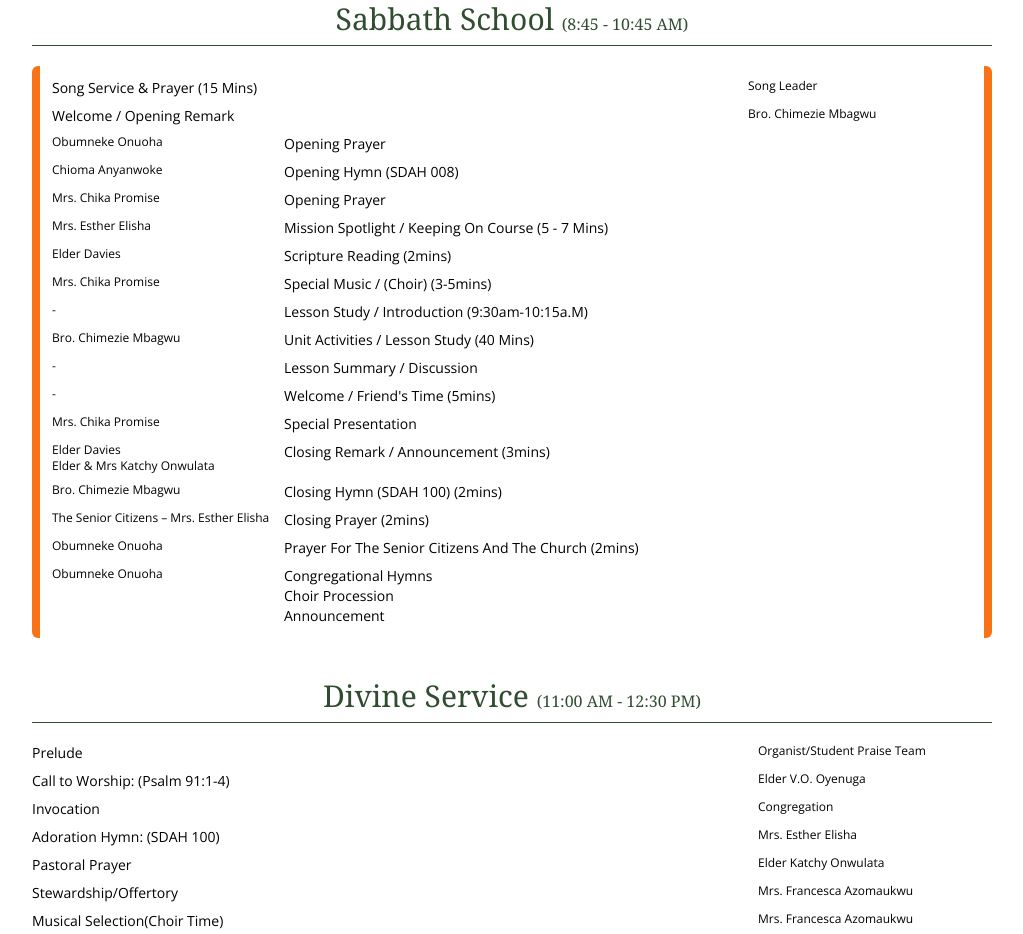
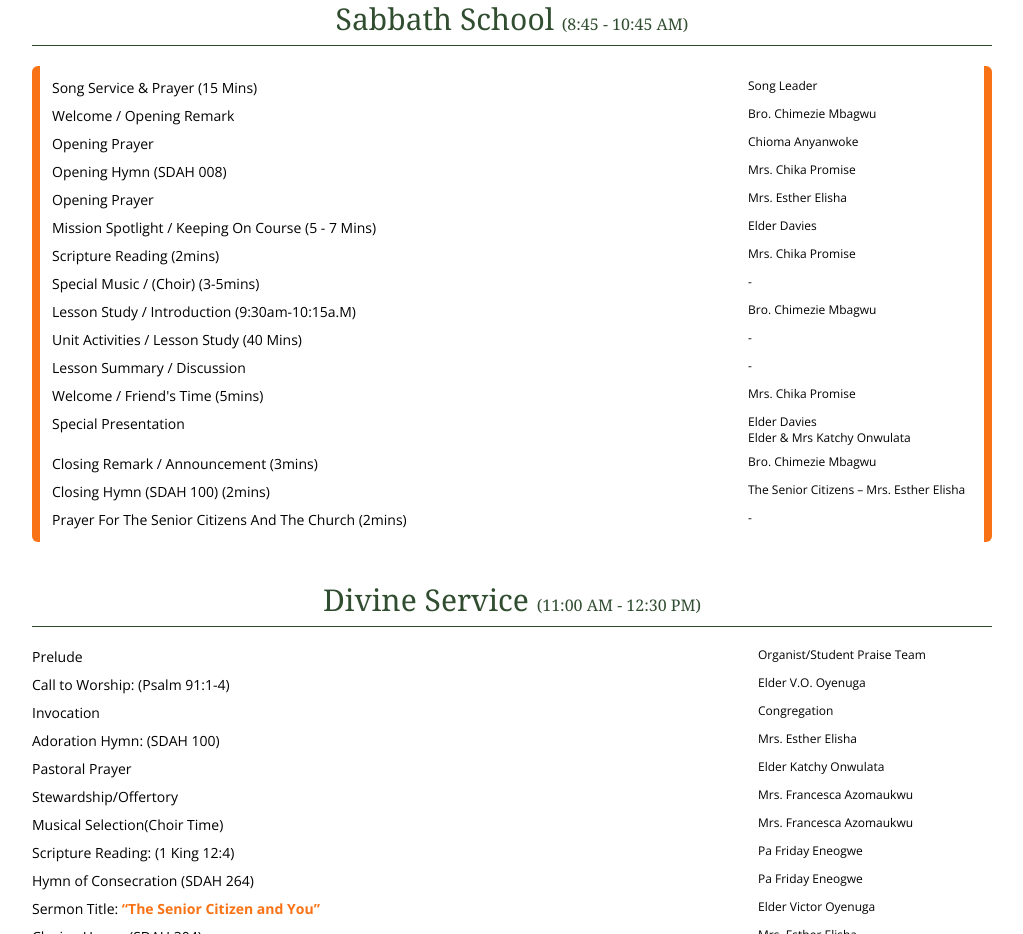
Before and after one commit to solomonsunday/SDAOGBACHURCHEBULLETIN, a Next.js app: page / in a window 1280 px wide. Shown: the part 920-1854 px from the top of the page, without its empty margins (128-1151 px from the left). Built offline with nearby package versions, Linux system fonts and the light colour scheme; a web font is replaced by a local one.

Commit message:
updated for this week

```diff
--- a/src/components/Programs/SabbathSchool.tsx
+++ b/src/components/Programs/SabbathSchool.tsx
@@ -17,7 +17,6 @@ const SabbathSchool = () => {
           Welcome / Opening Remark
         </div>
         <div className="text-xs">Bro. Chimezie Mbagwu</div>
-        <div className="text-xs">Obumneke Onuoha</div>
         <div className="col-span-3 text-sm capitalize">Opening Prayer</div>
         <div className="text-xs capitalize">Chioma Anyanwoke</div>
         <div className="col-span-3 text-sm capitalize">
@@ -80,20 +79,18 @@ const SabbathSchool = () => {
         <div className="col-span-3 text-sm capitalize">
           Closing Hymn (SDAH 100) (2mins)
         </div>
-        <div className="text-xs capitalize"> the Senior Citizens – Mrs. Esther Elisha</div>
-        <div className="col-span-3 text-sm capitalize">
+        <div className="text-xs capitalize">
+          {" "}
+          the Senior Citizens – Mrs. Esther Elisha
+        </div>
+        {/* <div className="col-span-3 text-sm capitalize">
           Closing Prayer (2mins)
         </div>
-        <div className="text-xs">Obumneke Onuoha</div>
+        <div className="text-xs">Obumneke Onuoha</div> */}
         <div className="col-span-3 text-sm capitalize">
-        Prayer for the Senior Citizens and the Church (2mins)
+          Prayer for the Senior Citizens and the Church (2mins)
         </div>
-        <div className="text-xs">Obumneke Onuoha</div>
-        <div className="col-span-3 text-sm capitalize">
-          Congregational Hymns <br />
-          Choir Procession <br />
-          Announcement
-        </div>
+        <div className="text-xs">-</div>
       </div>
     </section>
   );
```
